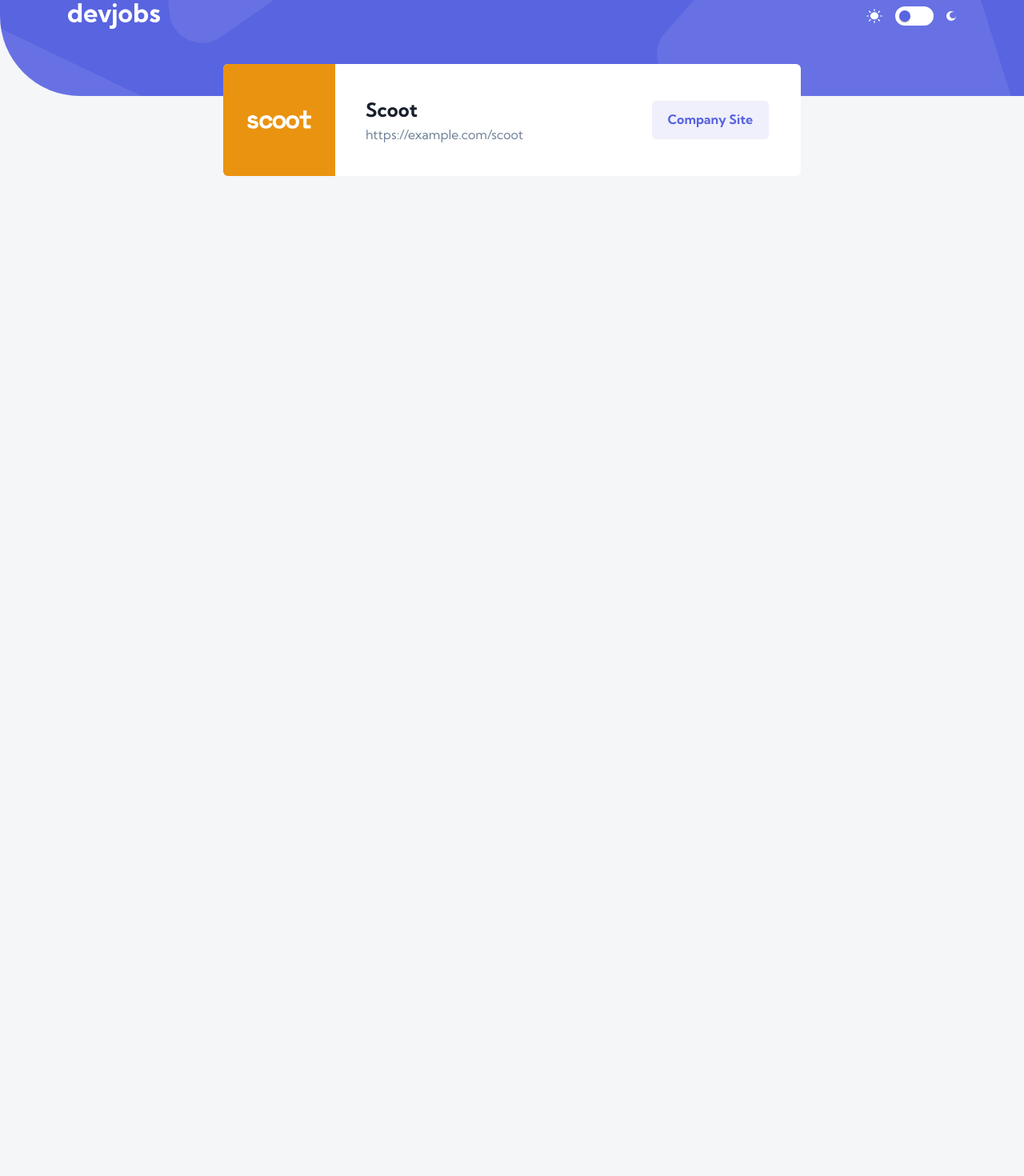
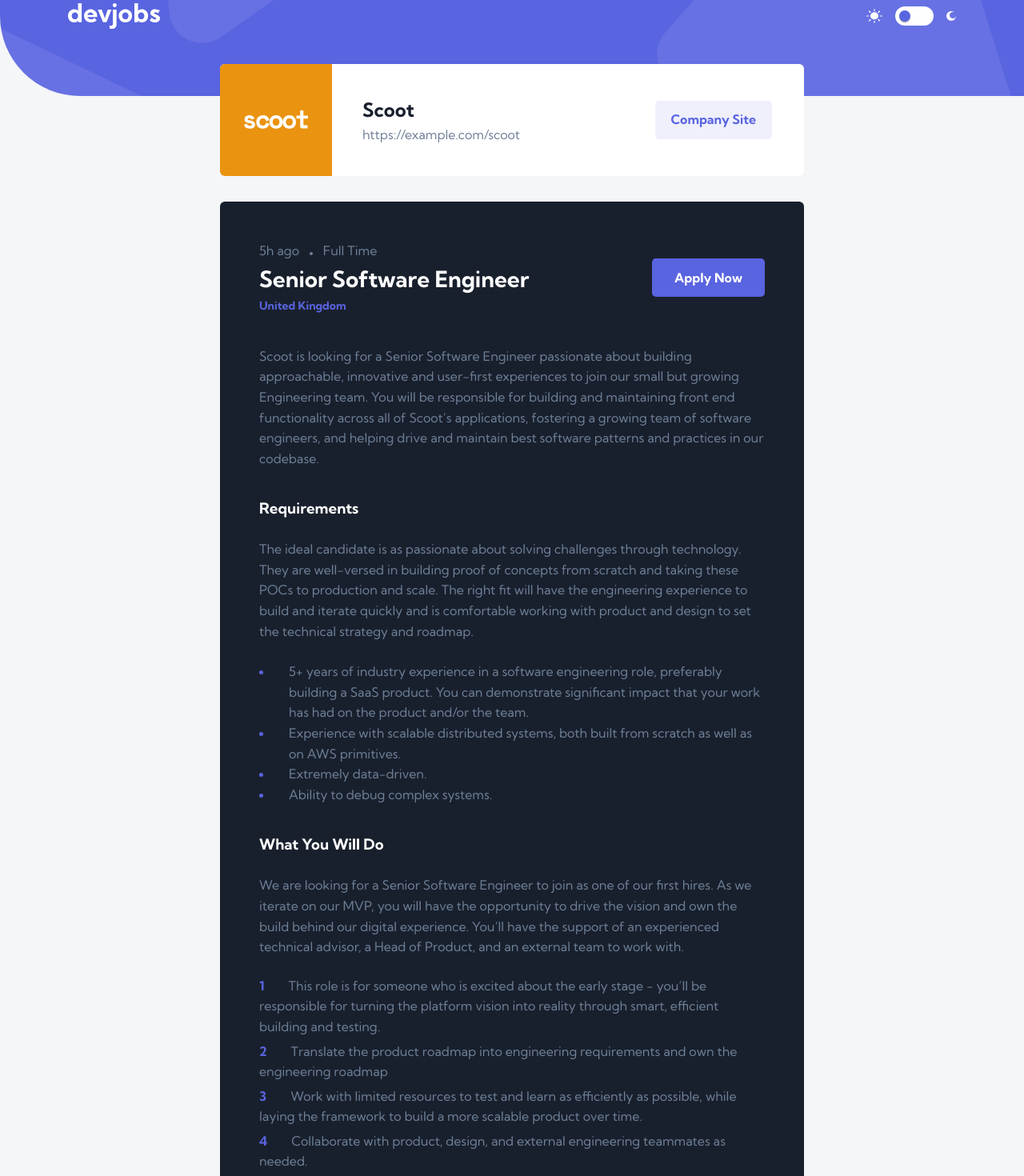
Before and after one commit to jownsu/devjobs, a React (Vite) app: page /jobs/1 in a window 1280 px wide. Shown: the part 40-1510 px from the top of the page at 80% size. Before the commit the page ends 800 px from the top, so only its background shows below. Built offline with nearby package versions, Linux system fonts and the light colour scheme.

Commit message:
Implemented job informations in job details page

```diff
--- a/src/entities/JobDetails.ts
+++ b/src/entities/JobDetails.ts
@@ -9,6 +9,7 @@
 	location: string;
 	website: string;
 	description: string;
+	apply: string;
 	requirements: {
 		content: string;
 		items: string[];
--- a/src/pages/job/JobPage.module.scss
+++ b/src/pages/job/JobPage.module.scss
@@ -3,9 +3,10 @@
 .job_details_page {
 	margin: 0 auto;
 	max-width: 73rem;
-	padding: 0 0.4rem;
+	padding-top: 13.2rem;
+	position: relative;
 
 	@media only screen and (max-width: $bp_sm) {
-		padding: 0 0.5rem;
+		padding-top: 22.1rem;
 	}
 }
--- a/src/pages/job/JobPage.tsx
+++ b/src/pages/job/JobPage.tsx
@@ -9,6 +9,7 @@
 
 /* COMPONENTS */
 import JobBanner from "./components/JobBanner";
+import JobInformation from "./components/JobInformation";
 
 /* STYLES */
 import styles from "./JobPage.module.scss";
@@ -16,7 +17,6 @@
 const JobPage = () => {
 	const { id } = useParams();
 	const getJobDetails = useJobs((state) => state.getJobDetails);
-	const job_details = useJobs((state) => state.job_details);
 
 	useEffect(() => {
 		getJobDetails(parseInt(id!));
@@ -24,7 +24,8 @@
 
 	return (
 		<div className={styles.job_details_page}>
-			<JobBanner job={job_details} />
+			<JobBanner />
+			<JobInformation />
 		</div>
 	);
 };
--- a/src/pages/job/components/JobBanner.module.scss
+++ b/src/pages/job/components/JobBanner.module.scss
@@ -7,9 +7,11 @@
 	display: flex;
 	gap: 3.8rem;
 	height: 14rem;
+	left: 0;
 	overflow: hidden;
-	position: relative;
-	transform: translateY(-4rem);
+	position: absolute;
+	top: -4rem;
+	width: 100%;
 
 	@media only screen and (max-width: $bp_sm) {
 		align-items: center;
@@ -20,7 +22,7 @@
 		overflow: initial;
 		padding: 3.9rem 0 3.2rem 0;
 		text-align: center;
-		transform: translateY(-1.5rem);
+		top: -1.5rem;
 	}
 
 	img {
--- a/src/pages/job/components/JobBanner.tsx
+++ b/src/pages/job/components/JobBanner.tsx
@@ -1,26 +1,24 @@
-/* ENTITIES */
-import { JobDetails } from "../../../entities/JobDetails";
+/* HOOKS */
+import useJobs from "../../../hooks/useJobs";
 
 /* STYLES */
 import styles from "./JobBanner.module.scss";
 
-interface Props {
-	job: JobDetails;
-}
+const JobBanner = () => {
+	const job_details = useJobs((state) => state.job_details);
 
-const JobBanner = ({ job }: Props) => {
 	return (
 		<div className={styles.container}>
 			<img
-				src={job.logo}
-				alt={`Logo of the ${job.company} company`}
-				style={{ backgroundColor: job.logoBackground }}
+				src={job_details.logo}
+				alt={`Logo of the ${job_details.company} company`}
+				style={{ backgroundColor: job_details.logoBackground }}
 			/>
 			<div className={styles.info}>
-				<p className={styles.company}>{job.company}</p>
-				<p className={styles.website}>{job.website}</p>
+				<h2 className={styles.company}>{job_details.company}</h2>
+				<p className={styles.website}>{job_details.website}</p>
 			</div>
-			<a href={job.website} target="_blank">
+			<a href={job_details.website} target="_blank">
 				Company Site
 			</a>
 		</div>
--- /dev/null
+++ b/src/pages/job/components/JobInformation.module.scss
@@ -0,0 +1,151 @@
+@import "../../../styles/variables";
+
+.container {
+	background: $color_white;
+	border-radius: 0.6rem;
+	color: $color_dark_grey;
+	padding: 4.9rem;
+
+	@media only screen and (max-width: $bp_sm) {
+		padding: 3.8rem 4rem;
+	}
+
+	.head {
+		align-items: center;
+		display: flex;
+		justify-content: space-between;
+		margin-bottom: 3.9rem;
+
+		@media only screen and (max-width: $bp_sm) {
+			align-items: flex-start;
+			flex-direction: column;
+			gap: 5.4rem;
+			margin-bottom: 3.3rem;
+		}
+
+		.main_info {
+			.info {
+				color: $color_dark_grey;
+
+				.dot {
+					background: currentColor;
+					border-radius: 50%;
+					display: inline-block;
+					height: 0.4rem;
+					margin: 0 0.9rem;
+					width: 0.4rem;
+				}
+			}
+
+			.position {
+				color: $color_dark_blue;
+				font-size: $font_size_h1;
+				font-weight: 700;
+
+				@media only screen and (max-width: $bp_sm) {
+					font-size: $font_size_h3;
+				}
+			}
+
+			.location {
+				color: $color_primary;
+				font-size: $font_size_h4;
+				font-weight: 700;
+			}
+		}
+
+		a {
+			align-items: center;
+			background: $color_primary;
+			border-radius: 0.5rem;
+			color: $color_white;
+			display: flex;
+			font-weight: 700;
+			height: 4.8rem;
+			padding: 0 2.8rem;
+			text-decoration: none;
+
+			@media only screen and (max-width: $bp_sm) {
+				width: 100%;
+				justify-content: center;
+			}
+
+			&:hover {
+				background: #939bf4;
+			}
+		}
+	}
+
+	.description {
+		padding-bottom: 3.5rem;
+	}
+
+	.req_description {
+		padding-bottom: 2.5rem;
+
+		@media only screen and (max-width: $bp_sm) {
+			padding-bottom: 3.3rem;
+		}
+	}
+
+	.role_description {
+		padding-bottom: 2.3rem;
+
+		@media only screen and (max-width: $bp_sm) {
+			padding-bottom: 3.4rem;
+		}
+	}
+
+	.label_title {
+		color: $color_dark_blue;
+		font-weight: 700;
+		font: $font_size_h3;
+		margin-bottom: 2.3rem;
+	}
+
+	.requirement_list {
+		margin-bottom: 3.5rem;
+		padding-left: 1.7rem;
+
+		li {
+			padding-left: 2rem;
+			&::marker {
+				color: $color_primary;
+			}
+		}
+	}
+
+	.role_list {
+		list-style: none;
+
+		li {
+			counter-increment: item;
+			margin-bottom: 5px;
+
+			&::before {
+				color: $color_primary;
+				content: counter(item);
+				font-weight: 700;
+				padding-right: 3rem;
+			}
+		}
+	}
+}
+
+:global(.container) {
+	.container {
+		background: $color_dark_blue;
+
+		.head {
+			.main_info {
+				.position {
+					color: $color_white;
+				}
+			}
+		}
+
+		.label_title {
+			color: $color_white;
+		}
+	}
+}
--- /dev/null
+++ b/src/pages/job/components/JobInformation.tsx
@@ -0,0 +1,47 @@
+/* HOOKS */
+import useJobs from "../../../hooks/useJobs";
+
+/* STYLES */
+import styles from "./JobInformation.module.scss";
+
+const JobInformation = () => {
+	const job_details = useJobs((state) => state.job_details);
+
+	return (
+		<div className={styles.container}>
+			<div className={styles.head}>
+				<div className={styles.main_info}>
+					<p className={styles.info}>
+						{job_details.postedAt} <span className={styles.dot}></span>{" "}
+						{job_details.contract}
+					</p>
+					<h1 className={styles.position}>{job_details.position}</h1>
+					<p className={styles.location}>{job_details.location}</p>
+				</div>
+				<a href={job_details.apply} target="_blank">
+					Apply Now
+				</a>
+			</div>
+			<p className={styles.description}>{job_details.description}</p>
+			<h3 className={styles.label_title}>Requirements</h3>
+			<p className={styles.req_description}>{job_details?.requirements?.content}</p>
+			<ul className={styles.requirement_list}>
+				{job_details.requirements?.items.map((item, key) => (
+					<li key={key}>
+						<span></span>
+						{item}
+					</li>
+				))}
+			</ul>
+			<h3 className={styles.label_title}>What You Will Do</h3>
+			<p className={styles.role_description}>{job_details?.role?.content}</p>
+			<ul className={styles.role_list}>
+				{job_details.role?.items.map((item, key) => (
+					<li key={key}>{item}</li>
+				))}
+			</ul>
+		</div>
+	);
+};
+
+export default JobInformation;
```
